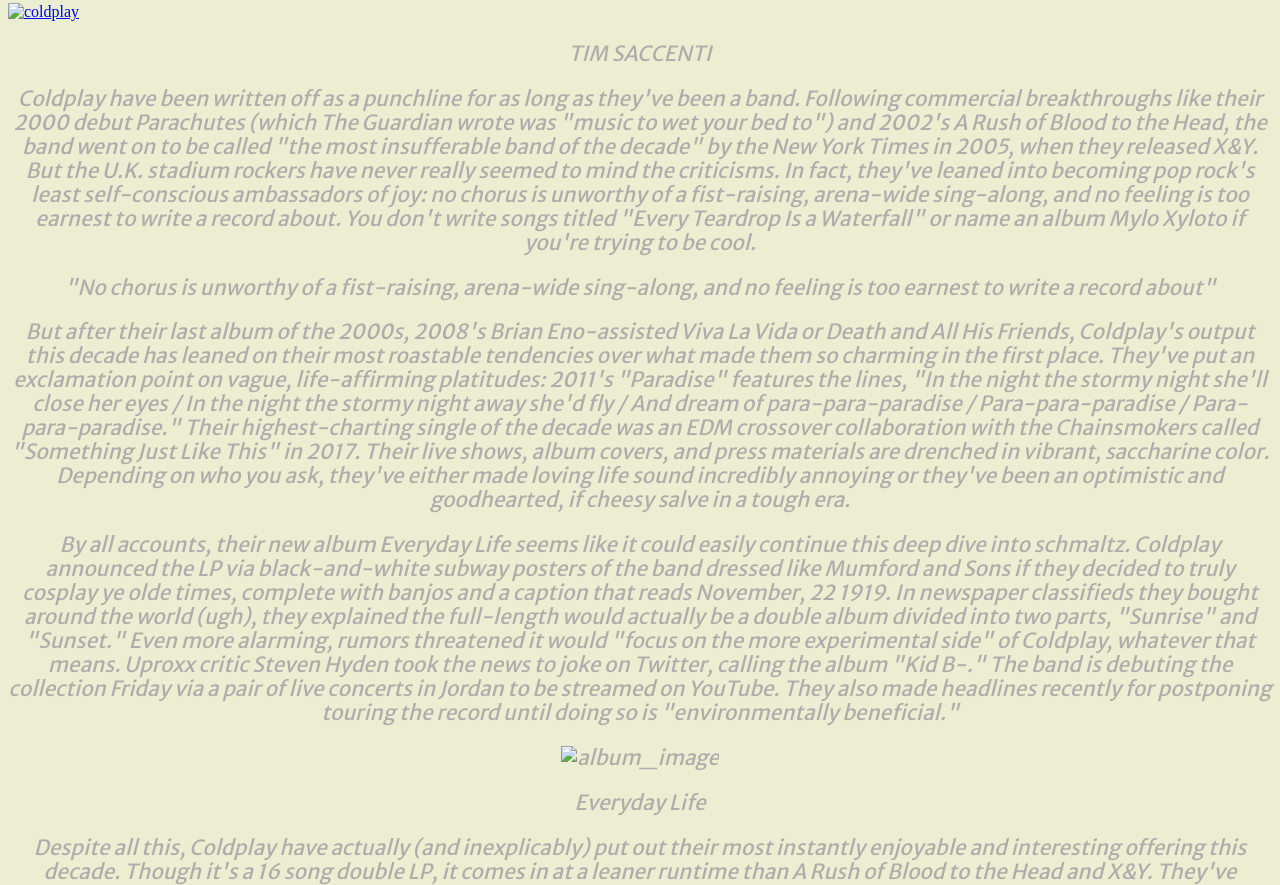
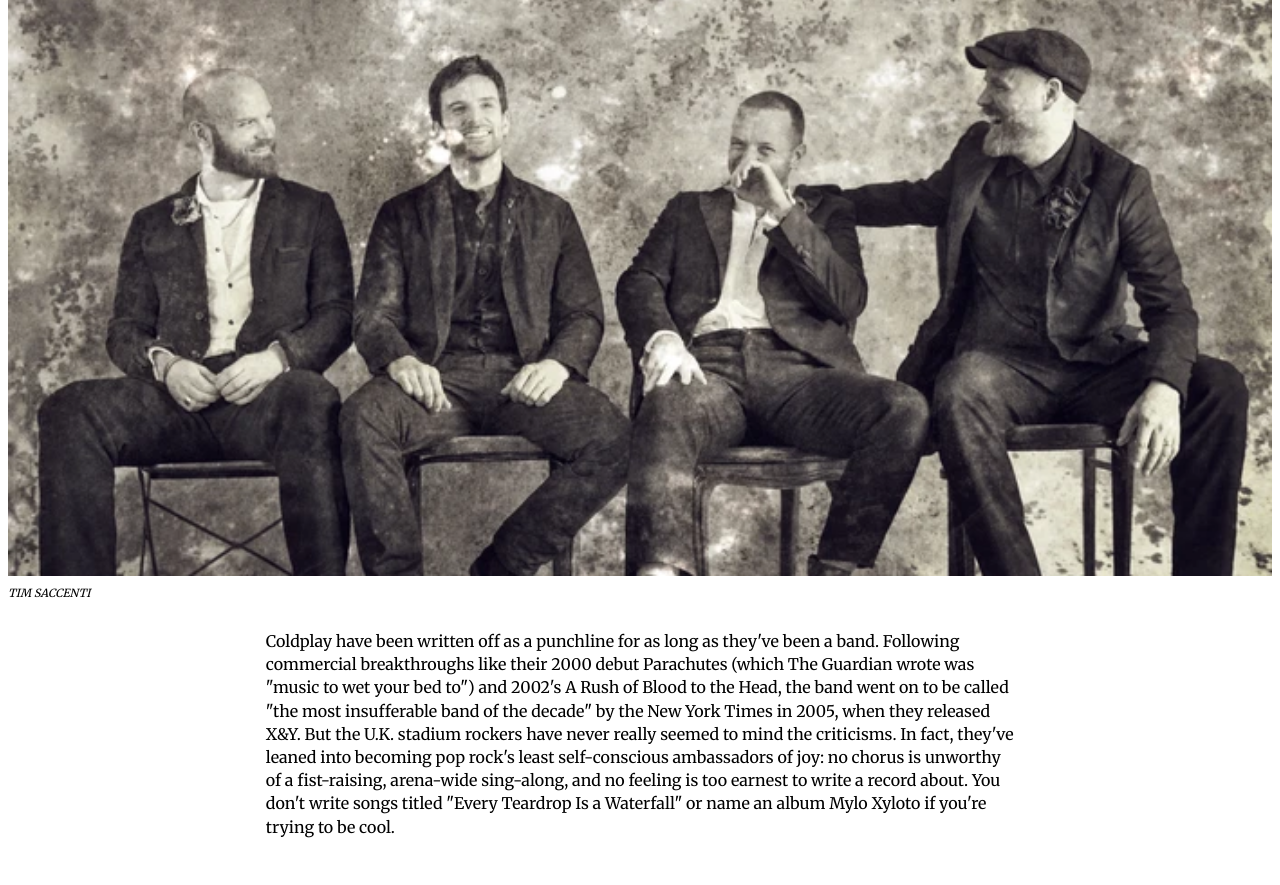
Before and after one commit to J4502-ss20/thea, a plain HTML site: page index.html in a window 1280 px wide. Shown: the part 410-1295 px from the top of the page. Drawn offline with Linux system fonts and the light colour scheme.

Commit message:
minor adjustment

```diff
--- a/index.html
+++ b/index.html
@@ -7,8 +7,8 @@
 		<meta http-equiv="content-type" content="text/html;charset=utf-8" />
 		<meta name="viewport" content="width=device-width, initial-scale=1">
 		<link href="https://fonts.googleapis.com/css?family=Merriweather|Merriweather+Sans" rel="stylesheet">
-		<link rel="stylesheet" href="css/style.css">
-		<link rel="stylesheet" href="grid.css">
+		<link rel="stylesheet" href="gridsite/css/style.css">
+		<link rel="stylesheet" href="gridsite/grid.css">
 
 </head>
 
@@ -31,7 +31,7 @@
 			<p class="byline">By Josh Terry</p>
 			<p class="dateline">Nov 22 2019, 6:00am</p>
 
-			<section class="image"><a href="https://www.coldplay.com/music/"><img src="img/band.jpg" width=100% alt="coldplay"></a>
+			<section class="image"><a href="https://www.coldplay.com/music/"><img src="gridsite/img/band.jpg" width=100% alt="coldplay"></a>
 			</section>
 
 			<p class="caption">TIM SACCENTI</p>
@@ -46,7 +46,7 @@
 				<p class="p1">By all accounts, their new album Everyday Life seems like it could easily continue this deep dive into schmaltz. Coldplay announced the LP via black-and-white subway posters of the band dressed like Mumford and Sons if they decided to truly cosplay ye olde times, complete with banjos and a caption that reads November, 22 1919. In newspaper classifieds they bought around the world (ugh), they explained the full-length would actually be a double album divided into two parts, "Sunrise" and "Sunset." Even more alarming, rumors threatened it would "focus on the more experimental side" of Coldplay, whatever that means. Uproxx critic Steven Hyden took the news to joke on Twitter, calling the album "Kid B-." The band is debuting the collection Friday via a pair of live concerts in Jordan to be streamed on YouTube. They also made headlines recently for postponing touring the record until doing so is "environmentally beneficial."</p>
       </section>
 			<section>
-				<p class="image"><img src="img/album.jpg" width=80% alt=album_image></p>
+				<p class="image"><img src="gridsite/img/album.jpg" width=80% alt=album_image></p>
 				<p class="caption">Everyday Life</p>
 			</section>
 			<section class="section1">
```
Also changed, not shown: 1 other file.
